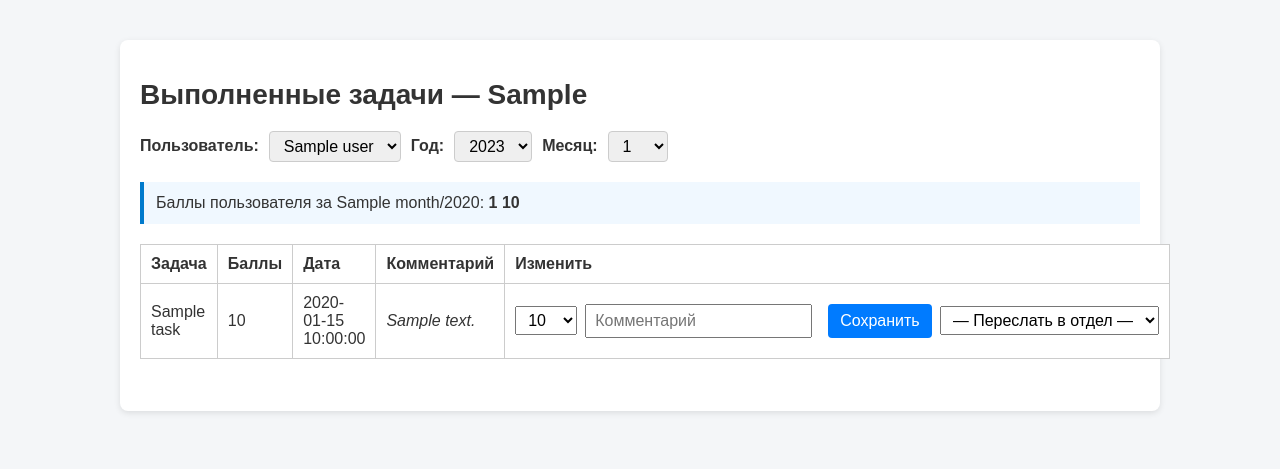
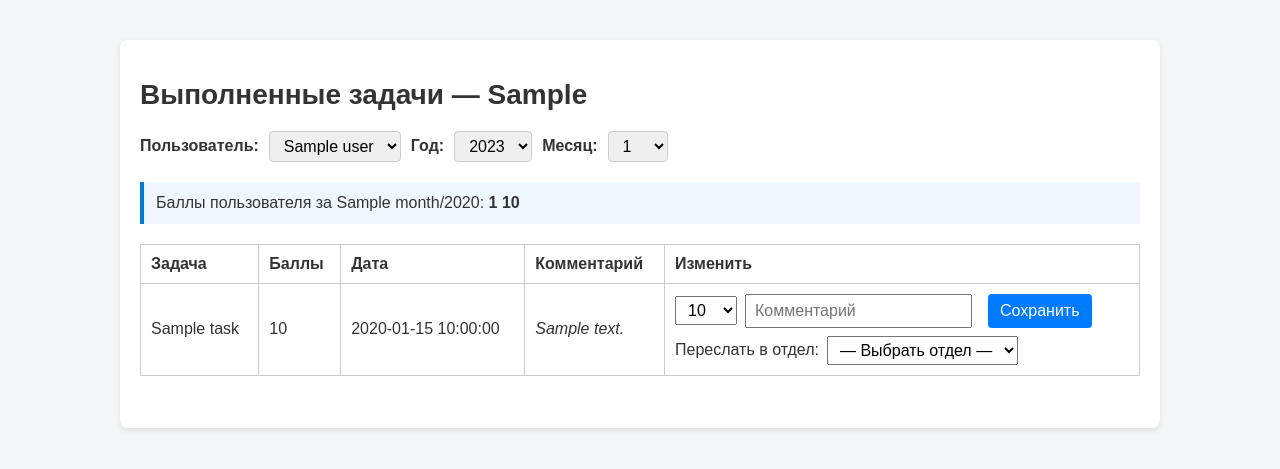
Before and after one commit to shaitan2005-glitch/agile, a FastAPI app: template templates/admin_completed_tasks.html in a window 1280 px wide. Shown: the part 56-525 px from the top of the page. Run offline with FastAPI, Linux system fonts and the light colour scheme; the template is opened without the code that fills it: most values are stand-ins (such as "Sample title", 1, 10 or a date in 2020).

Commit message:
Stack copy department row in completed tasks form

```diff
--- a/static/style.css
+++ b/static/style.css
@@ -257,6 +257,12 @@ form textarea {
 }
 .points-adjust-form {
     display: flex;
+    flex-direction: column;
+    align-items: flex-start;
+    gap: 8px;
+}
+.points-adjust-row {
+    display: flex;
     align-items: center;
     gap: 8px;
 }
@@ -266,3 +272,8 @@ form textarea {
     height: 34px;
     box-sizing: border-box;
 }
+.copy-department-row {
+    display: flex;
+    align-items: center;
+    gap: 8px;
+}
--- a/templates/admin_completed_tasks.html
+++ b/templates/admin_completed_tasks.html
@@ -68,6 +68,7 @@
                             <td>{% if t.adjust_comment %}<em>{{ t.adjust_comment }}</em>{% else %}—{% endif %}</td>
                             <td>
                                 <form method="post" action="/admin/adjust_points/{{ t.id }}" class="points-adjust-form">
+                                    <div class="points-adjust-row">
                                         <select name="new_points" required>
                                             {% for i in range(-10, 11) %}
                                                 <option value="{{ i }}" {% if i == t.points %}selected{% endif %}>{{ i }}</option>
@@ -75,9 +76,11 @@
                                         </select>
                                         <input type="text" name="reason" placeholder="Комментарий">
                                         <button type="submit">Сохранить</button>
-                                    <div>
+                                    </div>
+                                    <div class="copy-department-row">
+                                        <span>Переслать в отдел:</span>
                                         <select name="copy_department">
-                                            <option value="">— Переслать в отдел —</option>
+                                            <option value="">— Выбрать отдел —</option>
                                             {% for dept in all_departments %}
                                                 <option value="{{ dept }}">{{ dept }}</option>
                                             {% endfor %}
```
Lines whose indentation alone changed are shown as unchanged.
